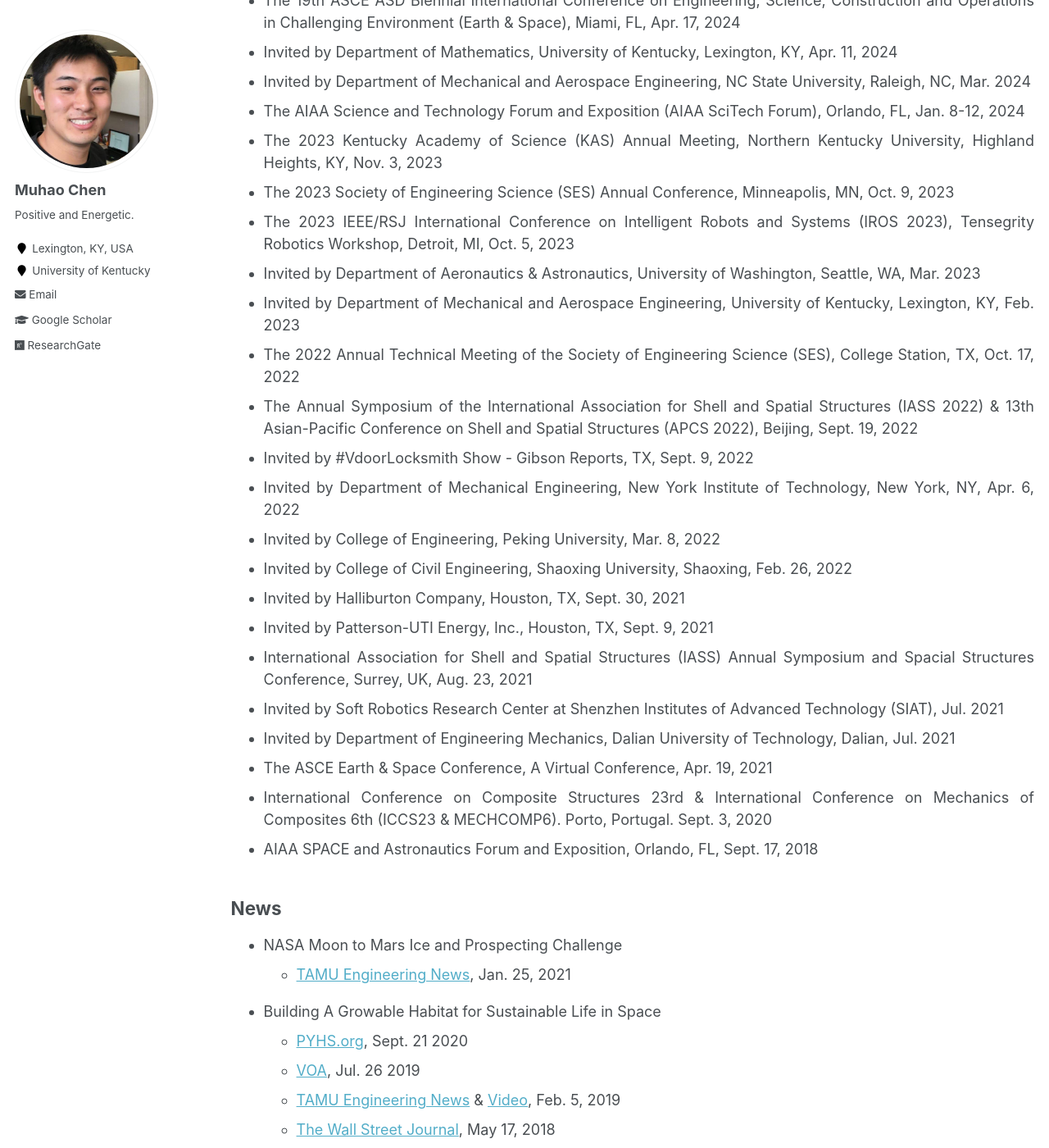
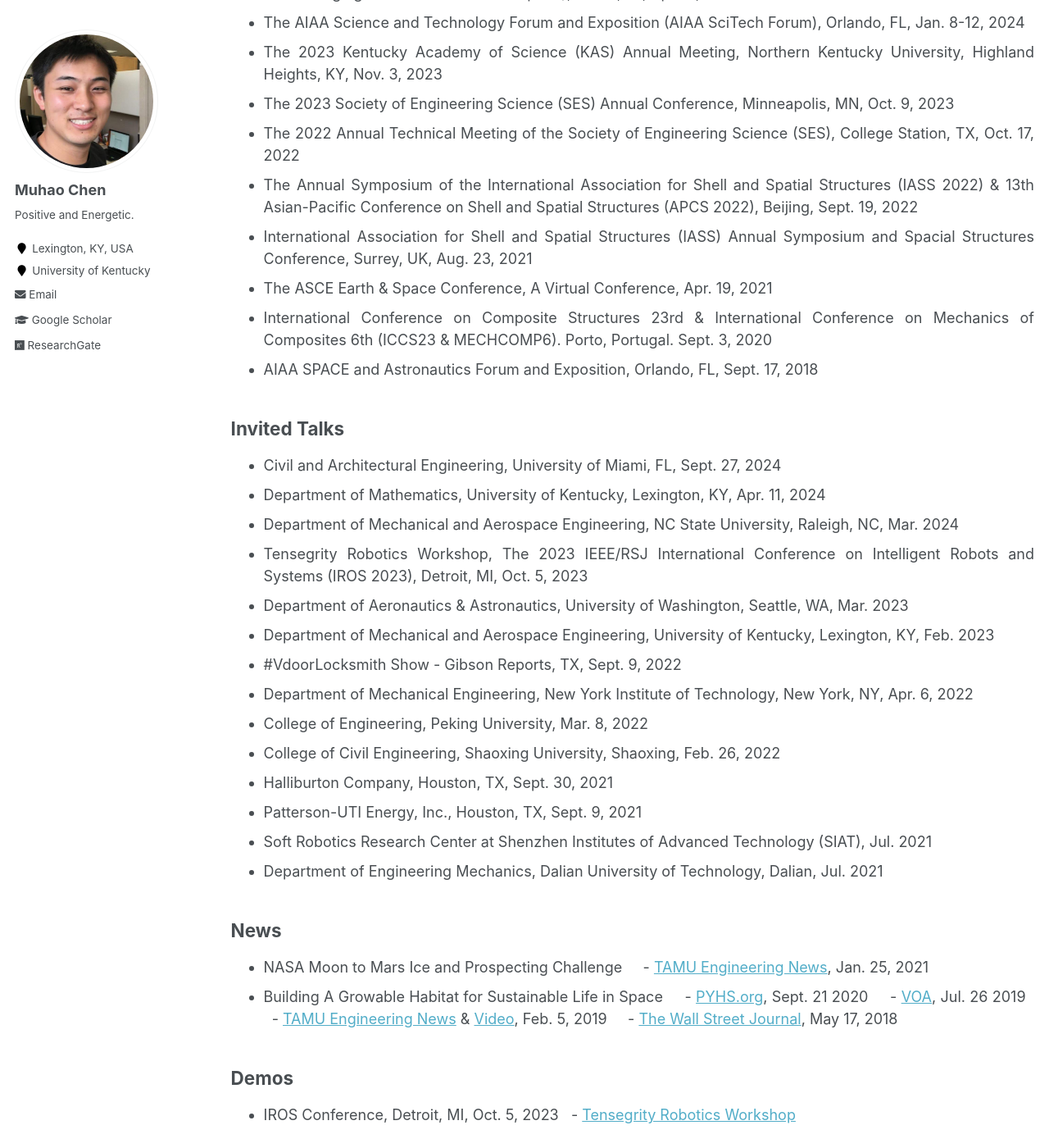
Before and after one commit to Muhao-Chen/muhao-chen.github.io, a Jekyll site: the page built from _pages/professional-activities.md, in a window 1280 px wide and 1400 px high, scrolled down 447 px. Shown: the whole window at 82% size. Built offline with Jekyll 4.4.1, drawn with Linux system fonts in a browser that asks for light colours; some of the changed text lies outside the part shown.

Commit message:
Update professional-activities.md

```diff
--- a/_pages/professional-activities.md
+++ b/_pages/professional-activities.md
@@ -11,71 +11,65 @@ toc_max_header: 1
 
 <div style="text-align: justify;" markdown="1">
 
-## Talks
+## Conference talks
 <!-- <ol reversed> -->
 - The AIAA Science and Technology Forum and Exposition (AIAA SciTech Forum), Orlando, FL, Jan. 6-10, 2025
-<!-- - The ASME's International Mechanical Engineering Congress & Exposition (IMECE), Portland, OR, Nov. 17–21, 2024 -->
 - The 58th Annual Asilomar Conference on Signals, Systems, and Computers (Asilomar), Pacific Grove, CA, Oct. 27-30, 2024
-- Invited by Civil and Architectural Engineering, University of Miami, Sept. 27, 2024
 - The Engineering Mechanics Institute Conference and Probabilistic Mechanics & Reliability Conference (EMI/PMC), The University of Illinois Urbana-Champaign, Chicago, IL, May 28-31, 2024
 - The 19th ASCE ASD Biennial International Conference on Engineering, Science, Construction and Operations in Challenging Environment (Earth & Space), Miami, FL, Apr. 17, 2024
-<!-- - Invited by Profs. Jing Qin and David Murrugarra,  - Applied Math Seminar, -->
-- Invited by Department of Mathematics, University of Kentucky, Lexington, KY, Apr. 11, 2024
-- Invited by Department of Mechanical and Aerospace Engineering, NC State University, Raleigh, NC, Mar. 2024
 - The AIAA Science and Technology Forum and Exposition (AIAA SciTech Forum), Orlando, FL, Jan. 8-12, 2024
 - The 2023 Kentucky Academy of Science (KAS) Annual Meeting, Northern Kentucky University, Highland Heights, KY, Nov. 3, 2023
 - The 2023 Society of Engineering Science (SES) Annual Conference, Minneapolis, MN, Oct. 9, 2023
-- The 2023 IEEE/RSJ International Conference on Intelligent Robots and Systems (IROS 2023), Tensegrity Robotics Workshop, Detroit, MI, Oct. 5, 2023
-<!-- - Invited by Prof. Mehran Mesbahi,  -->
-- Invited by Department of Aeronautics & Astronautics, University of Washington, Seattle, WA, Mar. 2023
-<!-- - Invited by Prof. Sean C. C. Bailey,  -->
-- Invited by Department of Mechanical and Aerospace Engineering, University of Kentucky, Lexington, KY, Feb. 2023
 - The 2022 Annual Technical Meeting of the Society of Engineering Science (SES), College Station, TX, Oct. 17, 2022
 - The Annual Symposium of the International Association for Shell and Spatial Structures (IASS 2022) & 13th Asian-Pacific Conference on Shell and Spatial Structures (APCS 2022), Beijing, Sept. 19, 2022
-<!-- - Invited by Tracy Young,  -->
-- Invited by #VdoorLocksmith Show - Gibson Reports, TX, Sept. 9, 2022
-<!-- - Invited by Prof. Xun Yu,  -->
-- Invited by Department of Mechanical Engineering, New York Institute of Technology, New York, NY, Apr. 6, 2022
-- Invited by College of Engineering, Peking University, Mar. 8, 2022
-<!-- - Invited by Prof. Xiaodong Feng,  -->
-- Invited by College of Civil Engineering, Shaoxing University, Shaoxing, Feb. 26, 2022
-- Invited by Halliburton Company, Houston, TX, Sept. 30, 2021
-- Invited by Patterson-UTI Energy, Inc., Houston, TX, Sept. 9, 2021
 - International Association for Shell and Spatial Structures (IASS) Annual Symposium and Spacial Structures Conference, Surrey, UK, Aug. 23, 2021
-<!-- - Invited by Prof. Zeyang Xia,  Chinese Academy of Sciences (CAS), -->
-- Invited by Soft Robotics Research Center at Shenzhen Institutes of Advanced Technology (SIAT), Jul. 2021
-<!-- - Invited by Prof. Haijun Peng,  -->
-- Invited by Department of Engineering Mechanics, Dalian University of Technology, Dalian, Jul. 2021
 - The ASCE Earth & Space Conference, A Virtual Conference, Apr. 19, 2021
 - International Conference on Composite Structures 23rd & International Conference on Mechanics of Composites 6th (ICCS23 & MECHCOMP6). Porto, Portugal. Sept. 3, 2020
 - AIAA SPACE and Astronautics Forum and Exposition, Orlando, FL, Sept. 17, 2018
 <!-- </ol> -->
 
+## Invited Talks
+- Civil and Architectural Engineering, University of Miami, FL, Sept. 27, 2024
+- Department of Mathematics, University of Kentucky, Lexington, KY, Apr. 11, 2024
+- Department of Mechanical and Aerospace Engineering, NC State University, Raleigh, NC, Mar. 2024
+- Tensegrity Robotics Workshop, The 2023 IEEE/RSJ International Conference on Intelligent Robots and Systems (IROS 2023), Detroit, MI, Oct. 5, 2023
+- Department of Aeronautics & Astronautics, University of Washington, Seattle, WA, Mar. 2023
+- Department of Mechanical and Aerospace Engineering, University of Kentucky, Lexington, KY, Feb. 2023
+- #VdoorLocksmith Show - Gibson Reports, TX, Sept. 9, 2022
+- Department of Mechanical Engineering, New York Institute of Technology, New York, NY, Apr. 6, 2022
+- College of Engineering, Peking University, Mar. 8, 2022
+- College of Civil Engineering, Shaoxing University, Shaoxing, Feb. 26, 2022
+- Halliburton Company, Houston, TX, Sept. 30, 2021
+- Patterson-UTI Energy, Inc., Houston, TX, Sept. 9, 2021
+- Soft Robotics Research Center at Shenzhen Institutes of Advanced Technology (SIAT), Jul. 2021
+- Department of Engineering Mechanics, Dalian University of Technology, Dalian, Jul. 2021
+
+
 ## News
 
 <!-- - [NASA Moon to Mars Ice and Prospecting Challenge](https://www.nasa.gov/solve/nasas-lunar-loo-challenge/Moon_to_Mars_Ice_Prospecting_Challenge/) -->
 - NASA Moon to Mars Ice and Prospecting Challenge
-    - [TAMU Engineering News](https://engineering.tamu.edu/news/2021/01/aggie-engineering-students-produce-advanced-prototype-for-NASA-challenge.html), Jan. 25, 2021
-      <!-- * Event Participants: Eduardo Gildin, Robert E. Skelton, George Moridis, Sam Noynaert. Mohamed S. Khaled, Muhao Chen, Enrique Z. Losoya. Srivignesh Srinivasan, Alkassoum Toure, Luis Rodriguez, Ayodeji A. Adeniran, Le Linh, Uthej Vattipalli, Thomas J. Lopez. Jessica Ezemba, Emily Kincaid, and Teresa Valdez -->
+    - [TAMU Engineering News](https://engineering.tamu.edu/news/2021/01/aggie-engineering-students-produce-advanced-prototype-for-NASA-challenge.html), Jan. 25, 2021
+      <!-- * Event Participants: Eduardo Gildin, Robert E. Skelton, George Moridis, Sam Noynaert. Mohamed S. Khaled, Muhao Chen, Enrique Z. Losoya. Srivignesh Srinivasan, Alkassoum Toure, Luis Rodriguez, Ayodeji A. Adeniran, Le Linh, Uthej Vattipalli, Thomas J. Lopez. Jessica Ezemba, Emily Kincaid, and Teresa Valdez -->
 
 <!-- - [Building A Growable Habitat for Sustainable Life in Space](https://catalog.data.gov/dataset/tensegrity-approaches-to-in-space-construction-of-a-1g-growable-habitat) -->
 - Building A Growable Habitat for Sustainable Life in Space
-    - [PYHS.org](https://phys.org/news/2020-09-space-habitat-artificial-gravity-enlarged.html), Sept. 21 2020
-    - [VOA](https://www.voanews.com/a/science-health_futuristic-space-habitat-solves-problems-human-space-travel/6172519.html), Jul. 26 2019
-    - [TAMU Engineering News](https://engineering.tamu.edu/news/2019/02/building-a-growable-habitat-for-sustainable-life-in-space.html) & [Video](https://youtu.be/3573t1r9XRA), Feb. 5, 2019
-    - [The Wall Street Journal](https://www.wsj.com/articles/space-village-one-a-vision-for-life-beyond-earth-1526567016), May 17, 2018
-      <!-- * Event participants: Robert E. Skelton, Manoranjan Majji. Muhao Chen, Raman Goyal, Joel Sercel, Jane Shevtsov, and Anthony Longman -->
+    - [PYHS.org](https://phys.org/news/2020-09-space-habitat-artificial-gravity-enlarged.html), Sept. 21 2020
+    - [VOA](https://www.voanews.com/a/science-health_futuristic-space-habitat-solves-problems-human-space-travel/6172519.html), Jul. 26 2019
+    - [TAMU Engineering News](https://engineering.tamu.edu/news/2019/02/building-a-growable-habitat-for-sustainable-life-in-space.html) & [Video](https://youtu.be/3573t1r9XRA), Feb. 5, 2019
+    - [The Wall Street Journal](https://www.wsj.com/articles/space-village-one-a-vision-for-life-beyond-earth-1526567016), May 17, 2018
+      <!-- * Event participants: Robert E. Skelton, Manoranjan Majji. Muhao Chen, Raman Goyal, Joel Sercel, Jane Shevtsov, and Anthony Longman -->
 
 
 ## Demos
 - IROS Conference, Detroit, MI, Oct. 5, 2023
-  - [Tensegrity Robotics Workshop](https://www.eng.yale.edu/faboratory/tensegrityworkshop/)
-    <!-- - Tensegrity Actuated Origami Systems for Deployable Aerospace Structures
-        * Event Participants: Idris Hussain, Muhao Chen, David Capps, Manoranjan Majji -->
+  - [Tensegrity Robotics Workshop](https://www.eng.yale.edu/faboratory/tensegrityworkshop/)
+    <!-- - Tensegrity Actuated Origami Systems for Deployable Aerospace Structures
+     * Event Participants: Idris Hussain, Muhao Chen, David Capps, Manoranjan Majji -->
 
 - NIAC Symposium, Huntsville, AL, Sept. 24, 2019
-  - [Lunar-Polar Propellant Mining Outpost (LPMO): Affordable Exploration and Industrialization](https://www.nasa.gov/directorates/spacetech/niac/2019_Phase_I_Phase_II/Lunar_Polar_Propellant_Mining_Outpost/)
-      <!-- * Event participants: Joel Sercel, Manoranjan Majji, Muhao Chen, Ali H. Khowaja -->
+  - [Lunar-Polar Propellant Mining Outpost (LPMO): Affordable Exploration and Industrialization](https://www.nasa.gov/directorates/spacetech/niac/2019_Phase_I_Phase_II/Lunar_Polar_Propellant_Mining_Outpost/)
+      <!-- * Event participants: Joel Sercel, Manoranjan Majji, Muhao Chen, Ali H. Khowaja -->
 
  <!-- and [Video](https://www.youtube.com/watch?v=Pu_aOUtN2wY&ab_channel=LuisRodriguez),-->
  <!--(https://livestream.com/viewnow/niac2019/videos/196913328)-->
@@ -83,13 +77,13 @@ toc_max_header: 1
 
 ## Poster
 * The IEEE/RSJ International Conference on Intelligent Robots and Systems (IROS 2023), Detroit, MI, Oct. 5, 2023
-  - Tensegrity Actuated Origami Systems for Deployable Aerospace Structures
+  - Tensegrity Actuated Origami Systems for Deployable Aerospace Structures
 * NASA's 2021 Moon to Mars Ice & Prospecting Challenge. Hampton, VA, Sept. 23, 2021
-  - DREAMS: Drilling and Extraction Automated System
+  - DREAMS: Drilling and Extraction Automated System
 * TAMU Physics & Engineering Festival. College Station, TX, Apr. 10, 2021
-  - Tensegrity System Research Snapshots at Land, Air, and Space Robotics (LASR) Laboratory
+  - Tensegrity System Research Snapshots at Land, Air, and Space Robotics (LASR) Laboratory
 * TAMU Physics & Engineering Festival. College Station, TX, Apr. 6, 2019
-  - In-Space Construction of a 1g Growable Habitat
+  - In-Space Construction of a 1g Growable Habitat
 
 <!-- , ASCE Aerospace Division -->
 ## Services
@@ -106,4 +100,14 @@ toc_max_header: 1
 * Conference: International Symposium on Robotics Research (ISRR), IEEE International Conference on Robotics and Automation (ICRA), American Control Conference (ACC), AIAA SciTech Forum and Exposition, AIAA ASCEND, ASCE Earth & Space Conference, IEEE International Conference on Robotics and Biomimetics (ROBIO) -->
 
 </div>
-<!-- Wireless Communications and Mobile Computing,  -->
+<!-- Wireless Communications and Mobile Computing,  -->
+
+<!-- - The ASME's International Mechanical Engineering Congress & Exposition (IMECE), Portland, OR, Nov. 17–21, 2024 -->
+<!-- - Invited by Profs. Jing Qin and David Murrugarra,  - Applied Math Seminar, -->
+<!-- - Invited by Prof. Mehran Mesbahi,  -->
+<!-- - Invited by Tracy Young,  -->
+<!-- - Invited by Prof. Xun Yu,  -->
+<!-- - Invited by Prof. Xiaodong Feng,  -->
+<!-- - Invited by Prof. Zeyang Xia,  Chinese Academy of Sciences (CAS), -->
+<!-- - Invited by Prof. Haijun Peng,  -->
+<!-- - Invited by Prof. Sean C. C. Bailey,  -->
```
